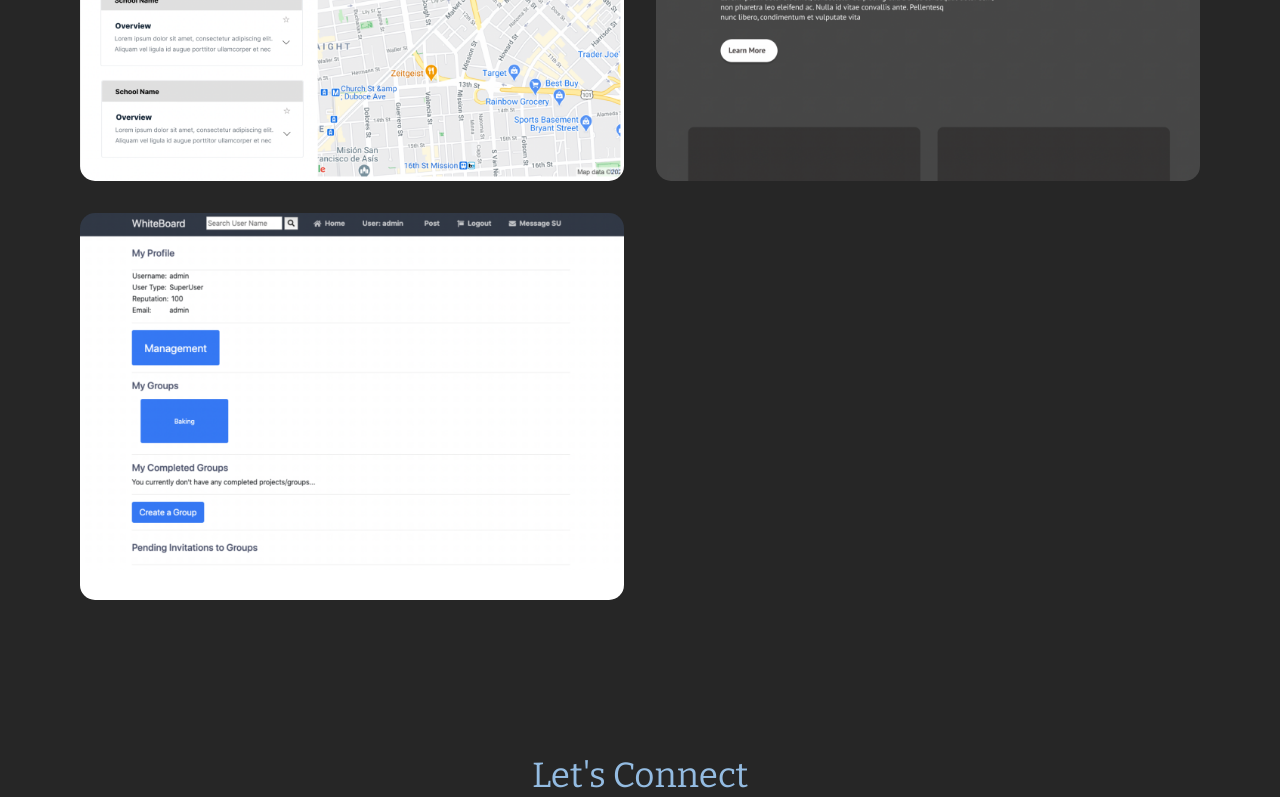
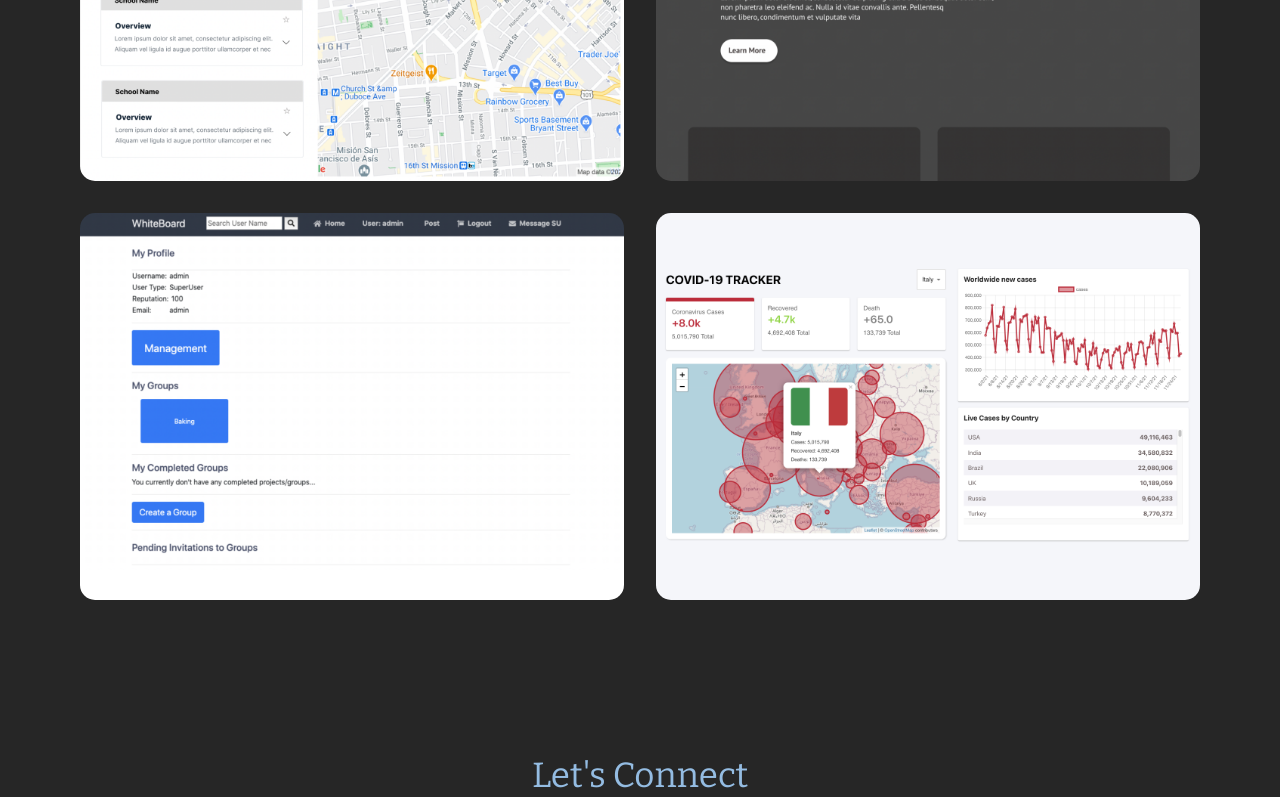
Before and after one commit to lindaerin/portfolio-v2, a React (Create React App) app: page /work in a window 1280 px wide. Shown: the part 509-1306 px from the top of the page. Built offline with nearby package versions, Linux system fonts and the light colour scheme.

Commit message:
add project

```diff
--- a/src/components/Work/data.js
+++ b/src/components/Work/data.js
@@ -1,6 +1,7 @@
 import TeamProject from "../../assets/images/teaming-project.png";
 import SchoolFinderProject from "../../assets/images/school-finder-project.png";
 import WebPortfolioProject from "../../assets/images/web-portfolio-project.png";
+import CovidTracker from "../../assets/images/covid-tracker-project.png";
 
 export const projects = [
   {
@@ -18,7 +19,11 @@ export const projects = [
     title: "Teaming System Flask App",
     link: "https://github.com/lindaerin/teaming-app",
   },
+  {
+    img: CovidTracker,
+    title: "Covid-19 Tracker",
+    link: "https://github.com/lindaerin/covid-tracker",
+  },
 ];
 
-
 export default projects;
```
Also changed, not shown: src/assets/images/covid-tracker-project.png (added).
